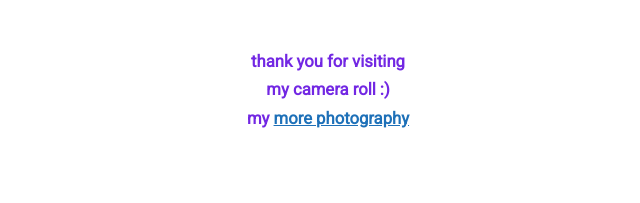
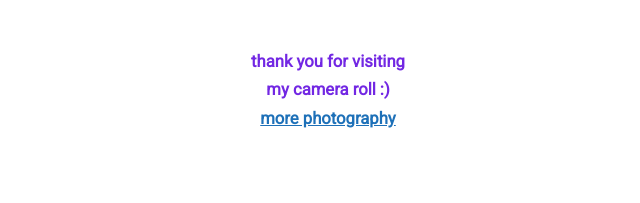
Before and after one commit to zoeurl/zoedowney.github.io, a Jekyll site: the page built from index.html, in a window 1280 px wide. Shown: the part 355-558 px from the top of the page, without its empty margins (312-952 px from the left). Built offline with Jekyll 4.4.1, drawn with Linux system fonts in a browser that asks for light colours; grey boxes are pictures that could not be loaded.

Commit message:
Update photography.md

```diff
--- a/_layouts/photography.md
+++ b/_layouts/photography.md
@@ -27,7 +27,7 @@
 		<figure><img src="/assets/favicon/zoe-favicon.png" width="180" height="180"></figure>
 		<h4><font color="#7227e3">thank you for visiting
 				<br>my camera roll :)
-			<br>my <a href="https://www.flickr.com/photos/zoedowney/albums/">more photography</a></font></h4></centre>
+			<br><a href="https://www.flickr.com/photos/zoedowney/albums/">more photography</a></font></h4></centre>
 	<br>
 	<br>
                 {{ content }}
```
